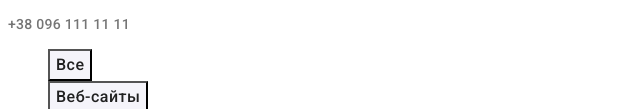
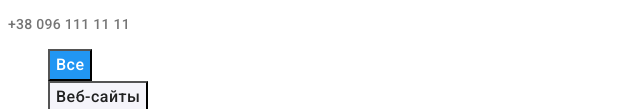
Before and after one commit to vitaliynykonenko/goit-markup-hw-02, a plain HTML site: page portfolio.html in a window 1280 px wide. Shown: the part 149-258 px from the top of the page, without its empty margins (0-640 px from the left). Drawn offline with Linux system fonts and the light colour scheme.

Commit message:
Финал

```diff
--- a/css/styles.css
+++ b/css/styles.css
@@ -179,7 +179,8 @@ body {
   background-color: var(--accent-color);
 }
 
-.button-item .button.current {
+.button-list .button-item.current {
+  color: var(--second-color);
   background-color: var(--accent-color);
 }
 
--- a/portfolio.html
+++ b/portfolio.html
@@ -50,7 +50,7 @@
       <section class="works">
         <ul class="button-list list">
           <li>
-            <button type="button" class="button-item">Все</button>
+            <button type="button" class="button-item current">Все</button>
           </li>
           <li><button type="button" class="button-item">Веб-сайты</button></li>
           <li><button type="button" class="button-item">Приложения</button></li>
```
